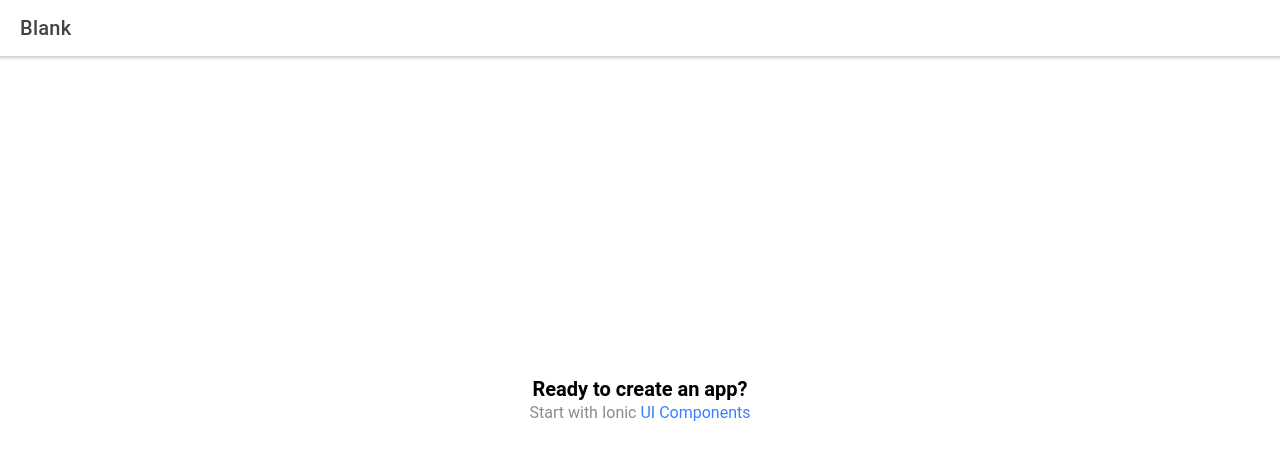
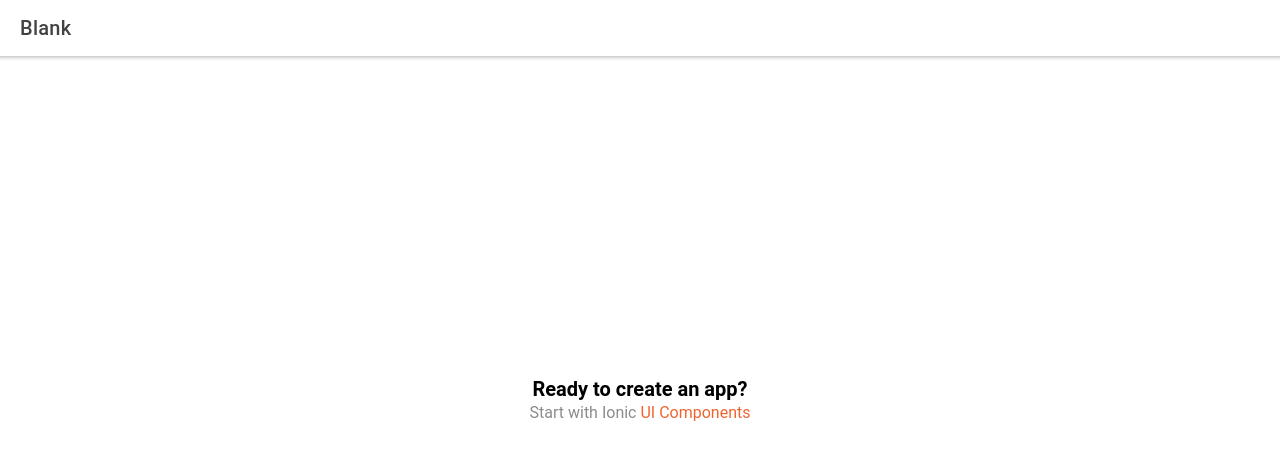
Before and after one commit to E01T/hacker-news, a React (Create React App) app: page /home in a window 1280 px wide. Shown: the top 460 px of the page. Built offline with nearby package versions, Linux system fonts and the light colour scheme.

Commit message:
Assets & Theme Updated

```diff
--- a/public/index.html
+++ b/public/index.html
@@ -2,7 +2,7 @@
 <html lang="en">
   <head>
     <meta charset="utf-8" />
-    <title>Ionic App</title>
+    <title>Hacker News Clone</title>
 
     <base href="/" />
 
@@ -16,7 +16,11 @@
 
     <link rel="manifest" href="%PUBLIC_URL%/manifest.json" />
 
-    <link rel="shortcut icon" type="image/png" href="%PUBLIC_URL%/assets/icon/favicon.png" />
+    <link
+      rel="shortcut icon"
+      type="image/png"
+      href="%PUBLIC_URL%/assets/icon/favicon.png"
+    />
 
     <!-- add to homescreen for ios -->
     <meta name="apple-mobile-web-app-capable" content="yes" />
@@ -27,5 +31,4 @@
   <body>
     <div id="root"></div>
   </body>
-
 </html>
--- a/src/theme/variables.css
+++ b/src/theme/variables.css
@@ -4,12 +4,12 @@ http://ionicframework.com/docs/theming/ */
 /** Ionic CSS Variables **/
 :root {
   /** primary **/
-  --ion-color-primary: #3880ff;
-  --ion-color-primary-rgb: 56, 128, 255;
-  --ion-color-primary-contrast: #ffffff;
-  --ion-color-primary-contrast-rgb: 255, 255, 255;
-  --ion-color-primary-shade: #3171e0;
-  --ion-color-primary-tint: #4c8dff;
+  --ion-color-primary: #f0652f;
+  --ion-color-primary-rgb: 240, 101, 47;
+  --ion-color-primary-contrast: #000000;
+  --ion-color-primary-contrast-rgb: 0, 0, 0;
+  --ion-color-primary-shade: #d35929;
+  --ion-color-primary-tint: #f27444;
 
   /** secondary **/
   --ion-color-secondary: #3dc2ff;
@@ -68,12 +68,12 @@ http://ionicframework.com/docs/theming/ */
   --ion-color-medium-tint: #9d9fa6;
 
   /** light **/
-  --ion-color-light: #f4f5f8;
-  --ion-color-light-rgb: 244, 245, 248;
+  --ion-color-light: #ffffff;
+  --ion-color-light-rgb: 255, 255, 255;
   --ion-color-light-contrast: #000000;
   --ion-color-light-contrast-rgb: 0, 0, 0;
-  --ion-color-light-shade: #d7d8da;
-  --ion-color-light-tint: #f5f6f9;
+  --ion-color-light-shade: #e0e0e0;
+  --ion-color-light-tint: #ffffff;
 }
 
 @media (prefers-color-scheme: dark) {
@@ -83,68 +83,68 @@ http://ionicframework.com/docs/theming/ */
    */
 
   body {
-    --ion-color-primary: #428cff;
-    --ion-color-primary-rgb: 66,140,255;
-    --ion-color-primary-contrast: #ffffff;
-    --ion-color-primary-contrast-rgb: 255,255,255;
-    --ion-color-primary-shade: #3a7be0;
-    --ion-color-primary-tint: #5598ff;
+    --ion-color-primary: #f0652f;
+    --ion-color-primary-rgb: 240, 101, 47;
+    --ion-color-primary-contrast: #000000;
+    --ion-color-primary-contrast-rgb: 0, 0, 0;
+    --ion-color-primary-shade: #d35929;
+    --ion-color-primary-tint: #f27444;
 
     --ion-color-secondary: #50c8ff;
-    --ion-color-secondary-rgb: 80,200,255;
+    --ion-color-secondary-rgb: 80, 200, 255;
     --ion-color-secondary-contrast: #ffffff;
-    --ion-color-secondary-contrast-rgb: 255,255,255;
+    --ion-color-secondary-contrast-rgb: 255, 255, 255;
     --ion-color-secondary-shade: #46b0e0;
     --ion-color-secondary-tint: #62ceff;
 
     --ion-color-tertiary: #6a64ff;
-    --ion-color-tertiary-rgb: 106,100,255;
+    --ion-color-tertiary-rgb: 106, 100, 255;
     --ion-color-tertiary-contrast: #ffffff;
-    --ion-color-tertiary-contrast-rgb: 255,255,255;
+    --ion-color-tertiary-contrast-rgb: 255, 255, 255;
     --ion-color-tertiary-shade: #5d58e0;
     --ion-color-tertiary-tint: #7974ff;
 
     --ion-color-success: #2fdf75;
-    --ion-color-success-rgb: 47,223,117;
+    --ion-color-success-rgb: 47, 223, 117;
     --ion-color-success-contrast: #000000;
-    --ion-color-success-contrast-rgb: 0,0,0;
+    --ion-color-success-contrast-rgb: 0, 0, 0;
     --ion-color-success-shade: #29c467;
     --ion-color-success-tint: #44e283;
 
     --ion-color-warning: #ffd534;
-    --ion-color-warning-rgb: 255,213,52;
+    --ion-color-warning-rgb: 255, 213, 52;
     --ion-color-warning-contrast: #000000;
-    --ion-color-warning-contrast-rgb: 0,0,0;
+    --ion-color-warning-contrast-rgb: 0, 0, 0;
     --ion-color-warning-shade: #e0bb2e;
     --ion-color-warning-tint: #ffd948;
 
     --ion-color-danger: #ff4961;
-    --ion-color-danger-rgb: 255,73,97;
+    --ion-color-danger-rgb: 255, 73, 97;
     --ion-color-danger-contrast: #ffffff;
-    --ion-color-danger-contrast-rgb: 255,255,255;
+    --ion-color-danger-contrast-rgb: 255, 255, 255;
     --ion-color-danger-shade: #e04055;
     --ion-color-danger-tint: #ff5b71;
 
     --ion-color-dark: #f4f5f8;
-    --ion-color-dark-rgb: 244,245,248;
+    --ion-color-dark-rgb: 244, 245, 248;
     --ion-color-dark-contrast: #000000;
-    --ion-color-dark-contrast-rgb: 0,0,0;
+    --ion-color-dark-contrast-rgb: 0, 0, 0;
     --ion-color-dark-shade: #d7d8da;
     --ion-color-dark-tint: #f5f6f9;
 
     --ion-color-medium: #989aa2;
-    --ion-color-medium-rgb: 152,154,162;
+    --ion-color-medium-rgb: 152, 154, 162;
     --ion-color-medium-contrast: #000000;
-    --ion-color-medium-contrast-rgb: 0,0,0;
+    --ion-color-medium-contrast-rgb: 0, 0, 0;
     --ion-color-medium-shade: #86888f;
     --ion-color-medium-tint: #a2a4ab;
 
-    --ion-color-light: #222428;
-    --ion-color-light-rgb: 34,36,40;
+    --ion-color-light: #000000;
+    --ion-color-light-rgb: 0, 0, 0;
     --ion-color-light-contrast: #ffffff;
-    --ion-color-light-contrast-rgb: 255,255,255;
-    --ion-color-light-shade: #1e2023;
-    --ion-color-light-tint: #383a3e;
+    --ion-color-light-contrast-rgb: 255, 255, 255;
+    --ion-color-light-shade: #000000;
+    --ion-color-light-tint: #1a1a1a;
   }
 
   /*
@@ -154,10 +154,10 @@ http://ionicframework.com/docs/theming/ */
 
   .ios body {
     --ion-background-color: #000000;
-    --ion-background-color-rgb: 0,0,0;
+    --ion-background-color-rgb: 0, 0, 0;
 
     --ion-text-color: #ffffff;
-    --ion-text-color-rgb: 255,255,255;
+    --ion-text-color-rgb: 255, 255, 255;
 
     --ion-color-step-50: #0d0d0d;
     --ion-color-step-100: #1a1a1a;
@@ -186,7 +186,6 @@ http://ionicframework.com/docs/theming/ */
     --ion-card-background: #1c1c1d;
   }
 
-
   /*
    * Material Design Dark Theme
    * -------------------------------------------
@@ -194,10 +193,10 @@ http://ionicframework.com/docs/theming/ */
 
   .md body {
     --ion-background-color: #121212;
-    --ion-background-color-rgb: 18,18,18;
+    --ion-background-color-rgb: 18, 18, 18;
 
     --ion-text-color: #ffffff;
-    --ion-text-color-rgb: 255,255,255;
+    --ion-text-color-rgb: 255, 255, 255;
 
     --ion-border-color: #222222;
 
```
Also changed, not shown: public/assets/icon/favicon.png, public/assets/icon/icon.png.
